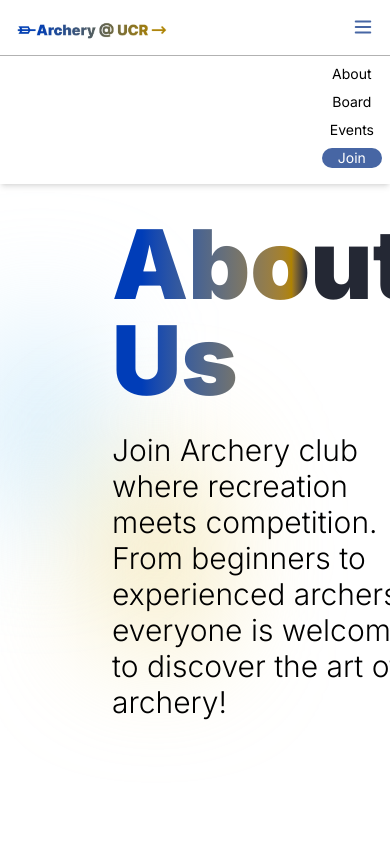
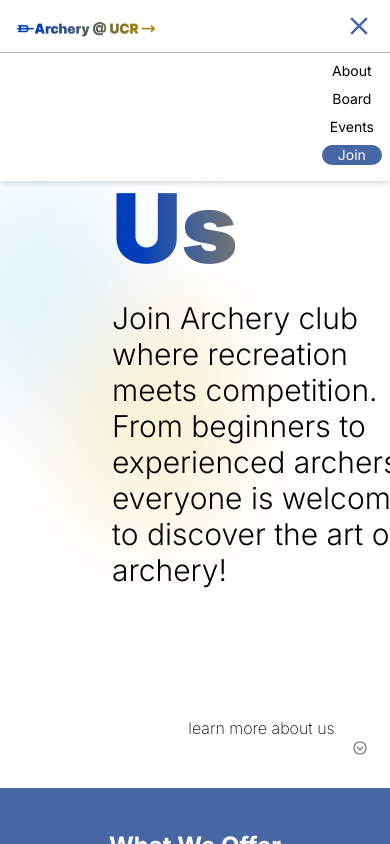
Before and after one commit to acm-ucr/archery-website, a Next.js app: page /about in a window 390 px wide. Both pictures are taken after a click on the icon 363 px from the left and 27 px from the top of the page. Shown: the top 844 px of the page. Built offline with nearby package versions, Linux system fonts and the light colour scheme.

Commit message:
Added overlay and close icon, adjusted size of the icons

```diff
--- a/src/components/navbar.tsx
+++ b/src/components/navbar.tsx
@@ -5,13 +5,14 @@ import Link from "next/link";
 import Image from "next/image";
 import NavbarLogo from "@/public/NavBar.webp";
 import { MenuIcon } from "lucide-react";
+import { IoMdClose } from "react-icons/io";
 
 const Navbar = () => {
   const [isOpen, setIsOpen] = useState(false);
   const handleClick = () => setIsOpen(!isOpen);
   const closeMenu = () => setIsOpen(false);
   return (
-    <div className="flex flex-col shadow-md">
+    <div className="relative flex flex-col shadow-md">
       <div className="flex w-full items-center justify-between">
         <Link href="/" className="mt-2 ml-2">
           <Image
@@ -34,17 +35,23 @@ const Navbar = () => {
           ))}
         </div>
 
-        <div className="my-2 mr-4 md:hidden">
+        <div className="text-archery-blue-600 px-4 py-2 md:hidden">
           <MenuIcon
-            size={22}
+            size={30}
             onClick={handleClick}
-            className="text-archery-blue-600"
+            className={`${isOpen ? "hidden" : ""}`}
+          />
+
+          <IoMdClose
+            size={30}
+            onClick={closeMenu}
+            className={` ${isOpen ? "" : "hidden"}`}
           />
         </div>
       </div>
 
       <div
-        className={`flex flex-col items-end overflow-hidden border-t-1 border-black/30 text-sm md:hidden ${isOpen ? "h-auto" : "hidden h-0"}`}
+        className={`absolute top-full z-50 flex w-full flex-col items-end overflow-hidden border-t-1 border-black/30 bg-white text-sm shadow-md md:hidden ${isOpen ? "h-auto" : "hidden h-0"}`}
       >
         <div className="flex w-max flex-col">
           {navbarLinks.map(({ link, name }, index) => (
```
